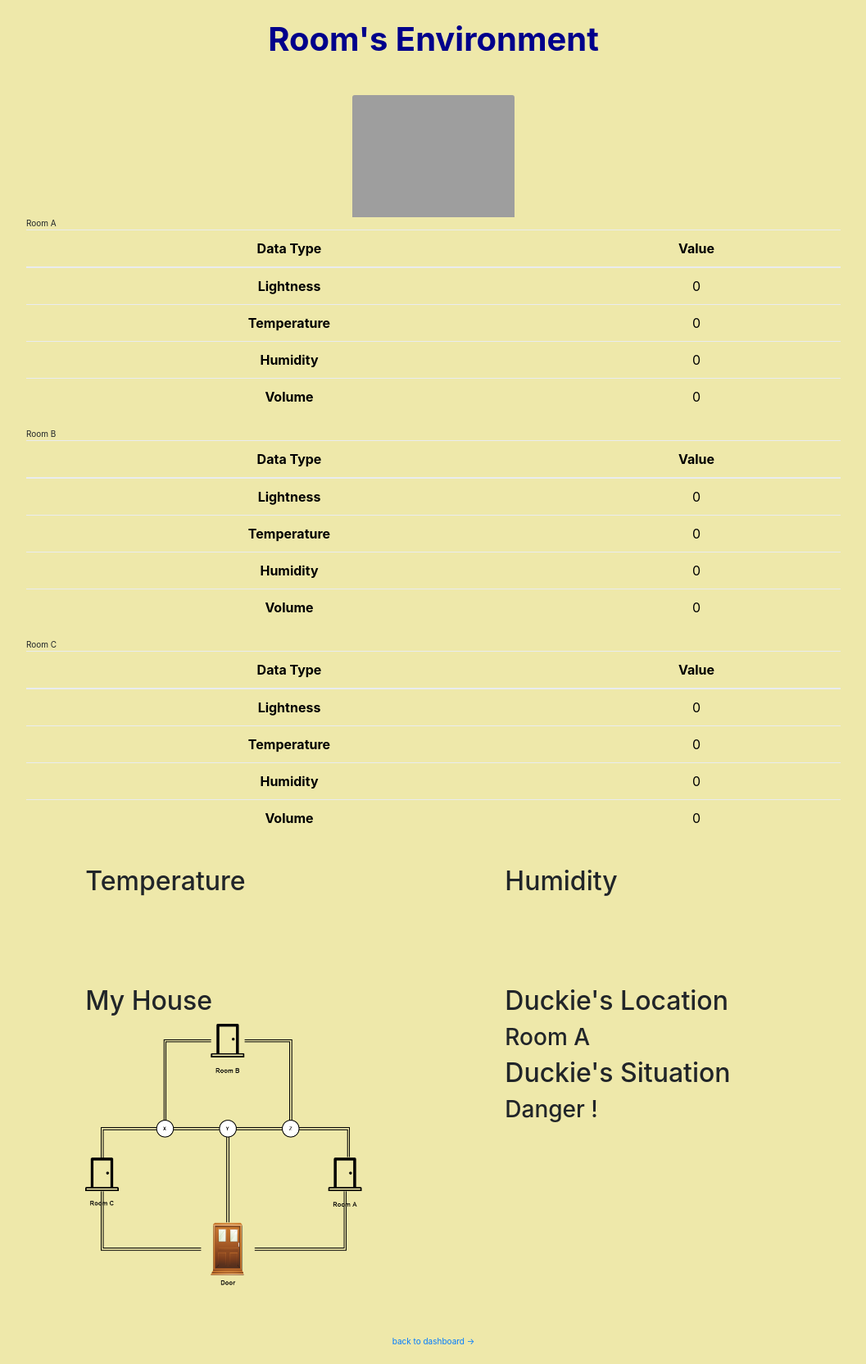
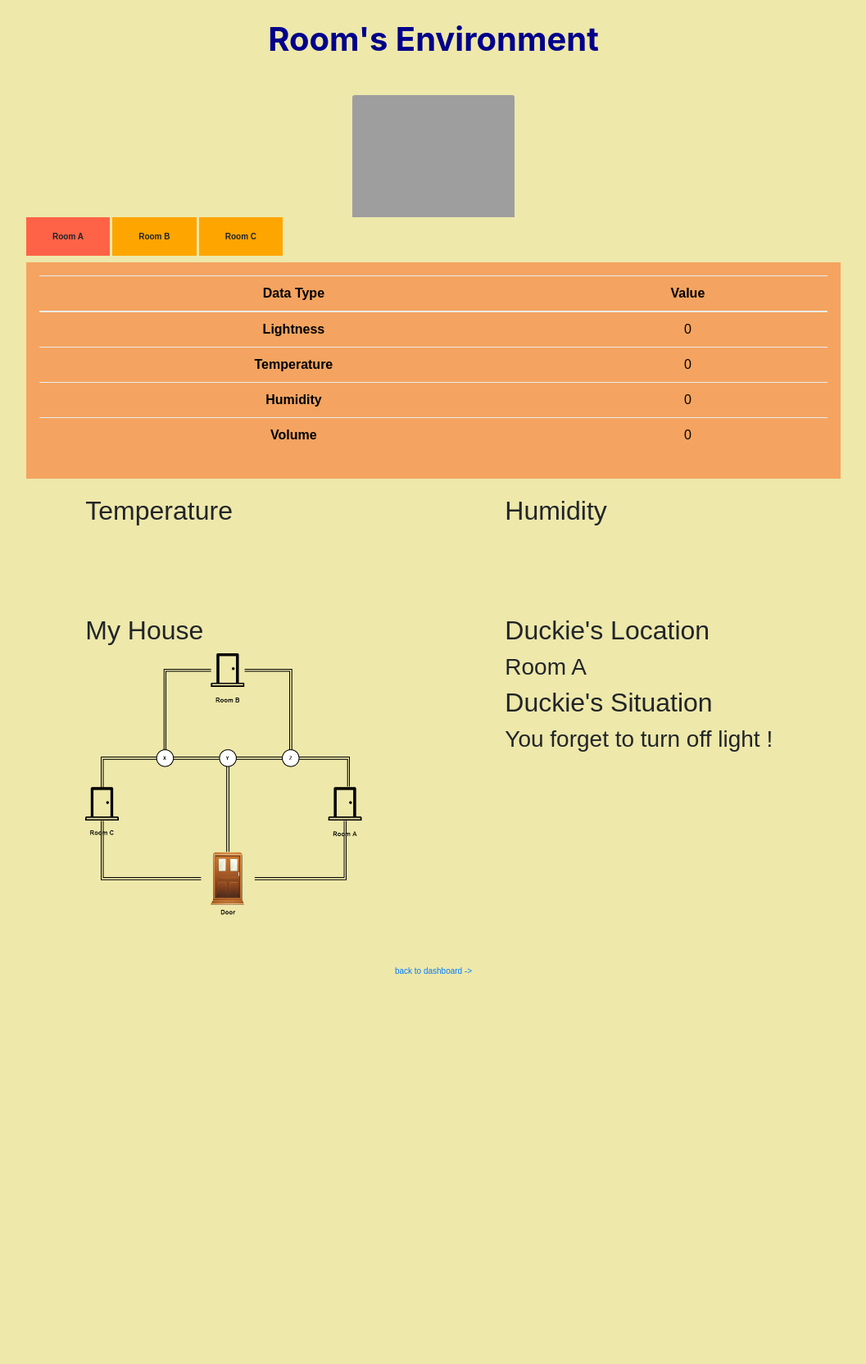
Before and after one commit to dimension4TW/Duckie-Servent, a Flask app: template templates/display.html in a window 1280 px wide. Shown: the whole page at 82% size, without its empty margins (111-1168 px from the left). After the commit the page ends 1188 px from the top, so only its background shows below. Run offline with Flask 2, Linux system fonts and the light colour scheme; the template is opened without the code that fills it, so the values that code supplies are empty; some libraries are stand-ins or nearby versions; grey boxes are pictures that could not be loaded.

Commit message:
update_tab
update_tab

```diff
--- a/templates/display.html
+++ b/templates/display.html
@@ -25,7 +25,12 @@
   </div>
 
  </div>
-    Room A
+
+
+ <div class="tabs">
+<input type="radio" name="tabs" id="tabone" checked="checked">
+<label for="tabone">Room A</label>
+<div class="tab">
   <table class="table">
   <thead>
     <tr>
@@ -52,8 +57,11 @@
     </tr>
   </tbody>
 </table>
+</div>
 
-  Room B
+<input type="radio" name="tabs" id="tabtwo">
+<label for="tabtwo">Room B</label>
+<div class="tab">
   <table class="table">
   <thead>
     <tr>
@@ -64,24 +72,27 @@
   <tbody>
     <tr>
       <th scope="row">Lightness</th>
-      <td id="lightB">{{environmentB.lightness}}</td>
+      <td id="lightA">{{environmentB.lightness}}</td>
     </tr>
     <tr>
       <th scope="row">Temperature</th>
-      <td id=temperatureB>{{environmentB.temperature}}</td>
+      <td id=temperatureA>{{environmentB.temperature}}</td>
     </tr>
     <tr>
       <th scope="row">Humidity</th>
-      <td id="humidityB">{{environmentB.humidity}}</td>
+      <td id="humidityA">{{environmentB.humidity}}</td>
     </tr>
     <tr>
       <th scope="row">Volume</th>
-      <td id="volumeB">{{environmentB.volume}}</td>
+      <td id="volumeA">{{environmentB.volume}}</td>
     </tr>
   </tbody>
 </table>
+</div>
 
-Room C
+<input type="radio" name="tabs" id="tabthree">
+<label for="tabthree">Room C</label>
+<div class="tab">
   <table class="table">
   <thead>
     <tr>
@@ -92,22 +103,38 @@
   <tbody>
     <tr>
       <th scope="row">Lightness</th>
-    <td id="lightC">{{environmentC.lightness}}</td>
+      <td id="lightA">{{environmentC.lightness}}</td>
     </tr>
     <tr>
       <th scope="row">Temperature</th>
-    <td id=temperatureC>{{environmentC.temperature}}</td>
+      <td id=temperatureA>{{environmentC.temperature}}</td>
     </tr>
     <tr>
       <th scope="row">Humidity</th>
-    <td id="humidityC">{{environmentC.humidity}}</td>
+      <td id="humidityA">{{environmentC.humidity}}</td>
     </tr>
     <tr>
       <th scope="row">Volume</th>
-    <td id="volumeC">{{environmentC.volume}}</td>
+      <td id="volumeA">{{environmentC.volume}}</td>
     </tr>
   </tbody>
 </table>
+</div>
+</div>
+
+
+
+
+
+
+
+
+
+
+
+
+
+
 
   <div class="row">
        <div class="col-sm-6">
@@ -141,7 +168,7 @@
           <h2>Duckie's Location</h2>
                <h3> Room A </h3>
           <h2>Duckie's Situation</h2>
-               <h3> Danger ! </h3>
+               <h3> You forget to turn off light !  </h3>
          </div>
        </div>
   </div>
--- a/templates/static/design.css
+++ b/templates/static/design.css
@@ -1,3 +1,11 @@
+* {
+	font-family: Arial, sans;
+	margin: 0;
+	padding: 0;
+	box-sizing: border-box;
+	-moz-box-sizing: border-box;
+}
+
 body {
   background-color:	#EEE8AA;
   font-size: 62.5%;
@@ -33,3 +41,50 @@
   text-align: center;
   padding: 20px;
 }
+
+
+
+
+.tabs {
+	display: flex;
+	flex-wrap: wrap; // make sure it wraps
+}
+.tabs label {
+	order: 1; // Put the labels first
+	display: block;
+	padding: 1rem 2rem;
+	margin-right: 0.2rem;
+	cursor: pointer;
+  background: 	#FFA500;
+  font-weight: bold;
+  transition: background ease 0.2s;
+}
+.tabs .tab {
+  order: 99; // Put the tabs last
+  flex-grow: 1;
+	width: 100%;
+	display: none;
+  padding: 1rem;
+  background: 	#F4A460;
+}
+.tabs input[type="radio"] {
+	display: none;
+}
+.tabs input[type="radio"]:checked + label {
+	background: #FF6347;
+}
+.tabs input[type="radio"]:checked + label + .tab {
+	display: block;
+}
+
+@media (max-width: 45em) {
+  .tabs .tab,
+  .tabs label {
+    order: initial;
+  }
+  .tabs label {
+    width: 100%;
+    margin-right: 0;
+    margin-top: 0.2rem;
+  }
+}
```
Lines whose indentation alone changed are shown as unchanged.
